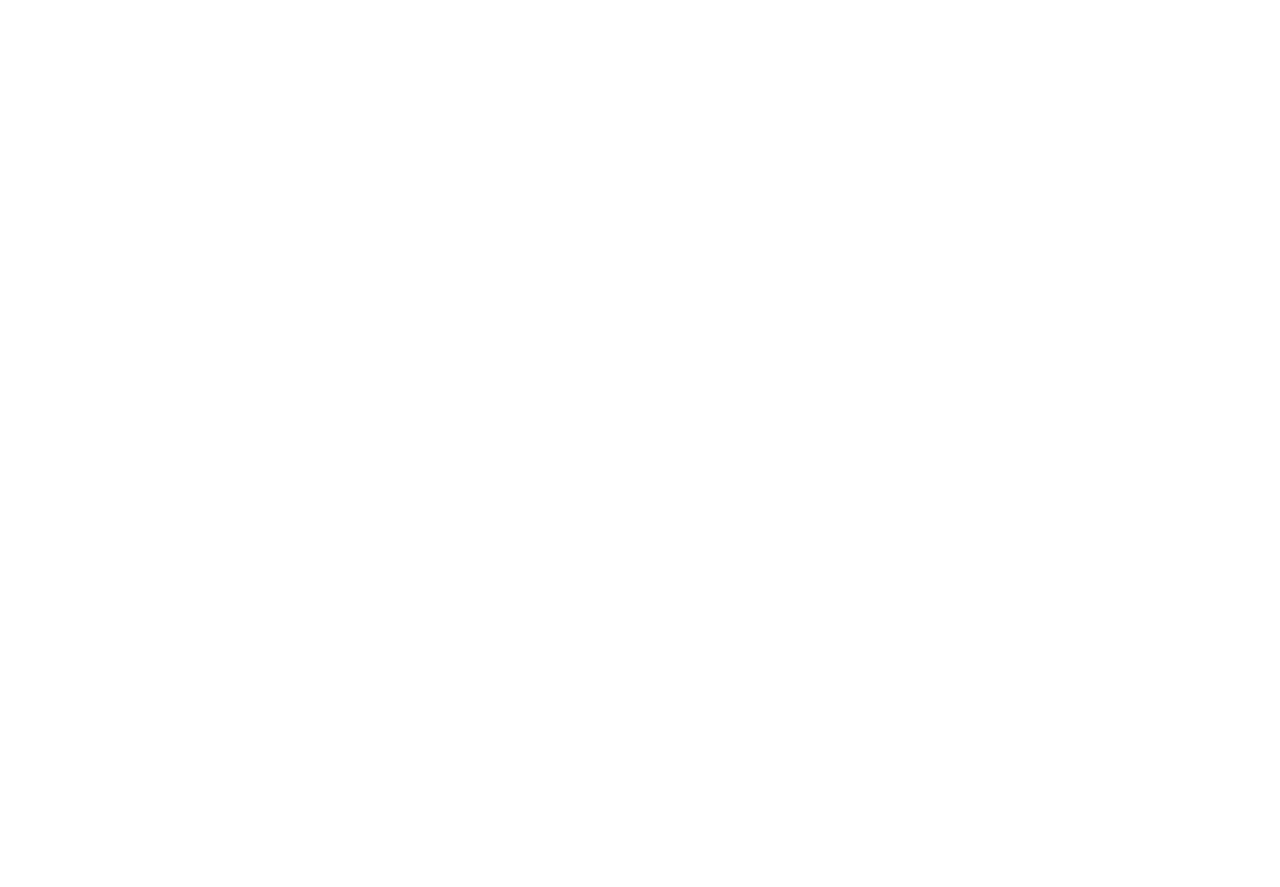
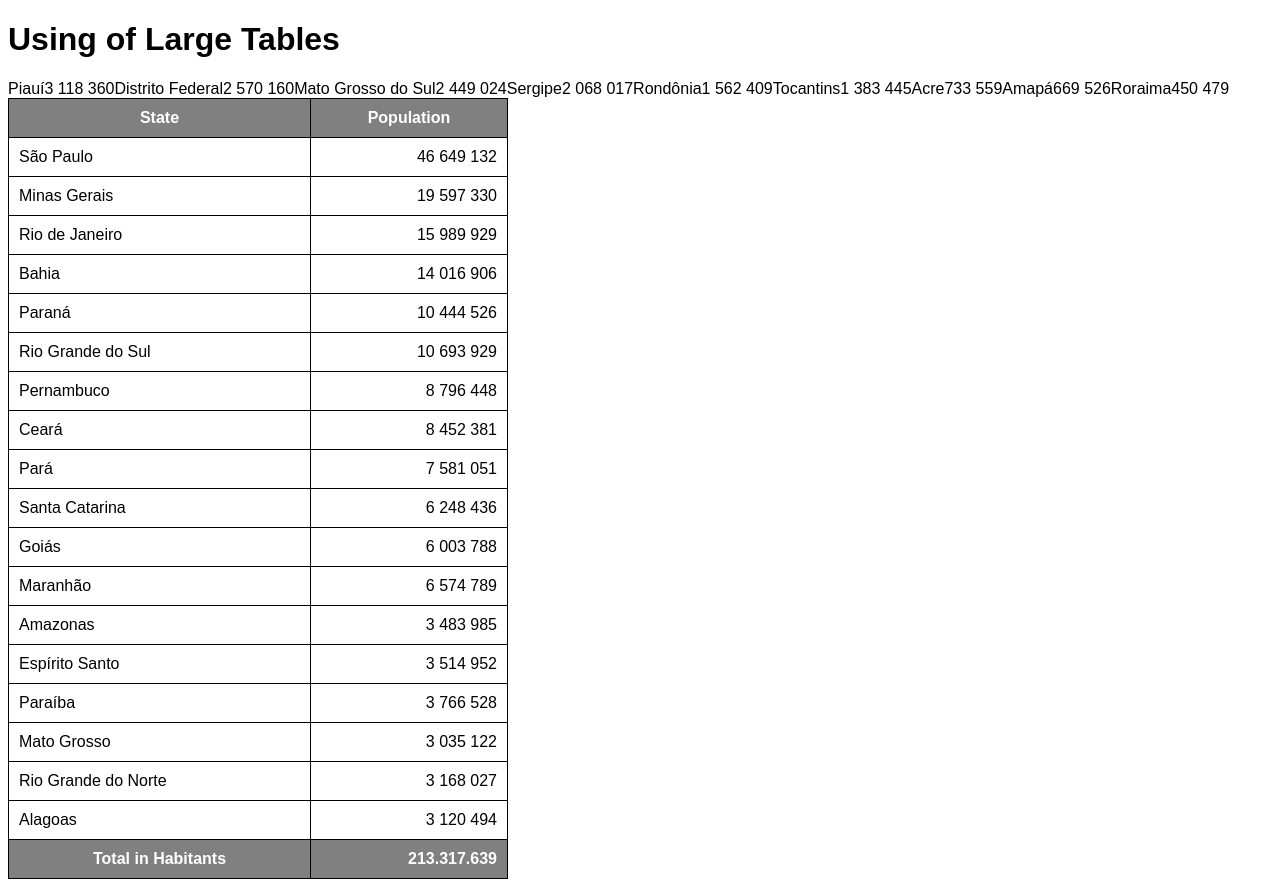
Before and after one commit to duriaux/WebProgramming2, a plain HTML site: page HTML&CSS/EX023/TABLE02.html in a window 1280 px wide. Before the commit the page ends 800 px from the top, so only its background shows below. Drawn offline with Linux system fonts and the light colour scheme.

Commit message:
Update TABLE02.html

```diff
--- a/HTML&CSS/EX023/TABLE02.html
+++ b/HTML&CSS/EX023/TABLE02.html
@@ -5,10 +5,59 @@
   <meta http-equiv="X-UA-Compatible" content="IE=edge">
   <meta name="viewport" content="width=device-width, initial-scale=1.0">
   <title>Use of Large Tables</title>
+
+<style>
+
+body{
+
+font-family:Arial, Helvetica, sans-serif;
+
+
+}
+table{
+
+width: 500px;
+border-collapse: collapse;
+
+
+}
+
+
+thead{
+
+background-color: gray;
+color: white;
+
+
+}
+
+td, th{
+
+border: 1px solid black;
+padding:10px;
+
+}
+td.num{
+
+  text-align:right;
+}
+
+tfoot{
+
+background-color: gray;
+color: white;
+
+}
+
+
+</style>
+
 </head>
 <body>
+
+  <h1>Using of Large Tables</h1>
   <!--
-
+ANATOMY TO LARGES TABLES:
     TABLE
 
           THEAD
@@ -22,6 +71,230 @@
 
           TR,  TD, TH
 
-  -->
+-->
+<table>
+
+<thead>
+
+<tr>
+
+<th>State</th>
+<th>Population</th>
+
+</tr>
+
+</thead>
+
+
+
+<tbody>
+
+<tr>
+
+  <td>São Paulo</td>
+  <td class="num">46 649 132</td>
+</tr>
+
+<tr>
+
+<td>Minas Gerais</td>
+<td class="num">19 597 330</td>
+
+</tr>
+
+<tr>
+  <td>Rio de Janeiro</td>
+  <td class="num">15 989 929</td>
+</tr>
+
+<tr>
+
+  <td>Bahia</td>
+  <td class="num">14 016 906</td>
+
+</tr>
+
+<tr>
+
+  <td>Paraná</td>
+  <td class="num">10 444 526</td>
+
+</tr>
+
+<tr>
+
+  <td>Rio Grande do Sul</td>
+  <td class="num">10 693 929</td>
+
+</tr>
+
+<tr>
+
+  <td>Pernambuco</td>
+  <td class="num">8 796 448</td>
+</tr>
+
+<tr>
+
+  <td>Ceará</td>
+  <td class="num">8 452 381</td>
+
+</tr>
+
+<tr>
+
+  <td>Pará</td>
+  <td class="num">7 581 051</td>
+
+</tr>
+
+<tr>
+
+  <td>Santa Catarina</td>
+  <td class="num">6 248 436</td>
+
+</tr>
+
+<tr>
+
+  <td>Goiás</td>
+  <td class="num">6 003 788</td>
+
+</tr>
+
+<tr>
+
+  <td>Maranhão</td>
+  <td class="num">6 574 789</td>
+
+</tr>
+
+<tr>
+
+  <td>Amazonas</td>
+  <td class="num">3 483 985</td>
+
+</tr>
+
+<tr>
+
+  <td>Espírito Santo</td>
+  <td class="num">3 514 952</td>
+
+</tr>
+
+<tr>
+
+  <td>Paraíba</td>
+  <td class="num">3 766 528</td>
+
+</tr>
+
+<tr>
+
+  <td>Mato Grosso</td>
+  <td class="num">3 035 122</td>
+
+</tr>
+
+<tr>
+
+  <td>Rio Grande do Norte</td>
+  <td class="num">3 168 027</td>
+
+</tr>
+
+<tr>
+
+  <td>Alagoas</td>
+  <td class="num">3 120 494</td>
+
+</tr>
+
+<tr>
+
+  <td2>Piauí</td2>
+  <td2 class="num">3 118 360</td2>
+
+</tr>
+
+<tr>
+
+  <td2>Distrito Federal</td2>
+  <td2 class="num">2 570 160</td2>
+
+</tr>
+
+<tr>
+
+  <td2>Mato Grosso do Sul</td2>
+  <td2 class="num">2 449 024</td2>
+
+</tr>
+
+<tr>
+
+  <td2>Sergipe</td2>
+  <td2 class="num">2 068 017</td2>
+
+</tr>
+
+<tr>
+
+  <td2>Rondônia</td2>
+  <td2 class="num">1 562 409</td2>
+
+</tr>
+
+<tr>
+
+  <td2>Tocantins</td2>
+  <td2 class="num">1 383 445</td2>
+
+</tr>
+
+<tr>
+
+  <td2>Acre</td2>
+  <td2 class="num">733 559</td2>
+
+
+</tr>
+
+<tr>
+
+  <td2>Amapá</td2>
+  <td2 class="num">669 526</td2>
+
+</tr>
+
+<tr>
+
+  <td2>Roraima</td2>
+  <td2 class="num">450 479</td2>
+
+</tr>
+
+</tbody>
+
+
+<tfoot>
+
+
+
+<th>Total in Habitants</th>
+<td class="num"><strong>213.317.639</strong></td>
+
+
+
+</tfoot>
+
+
+
+</table>
+
+
+
+
 </body>
 </html>
```
